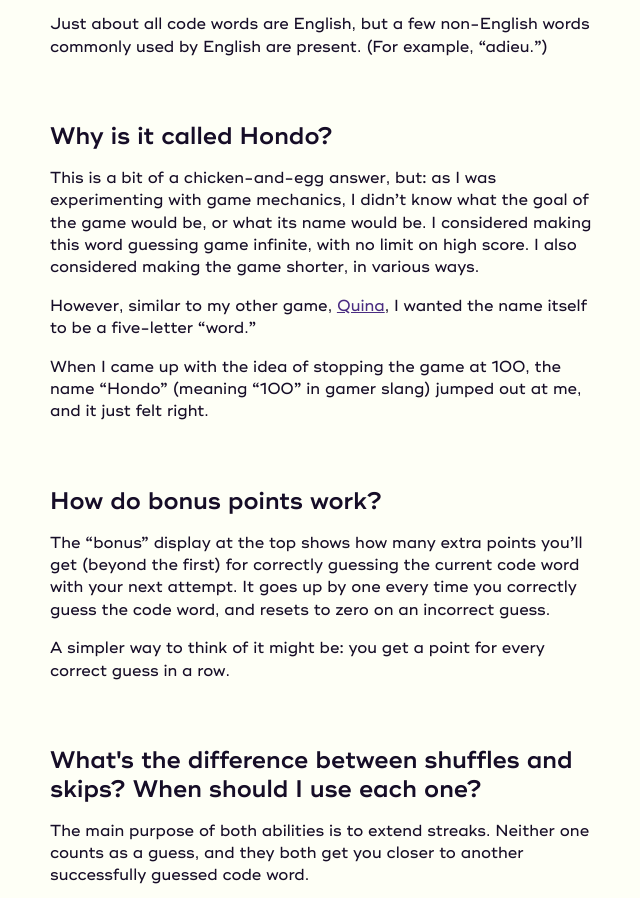
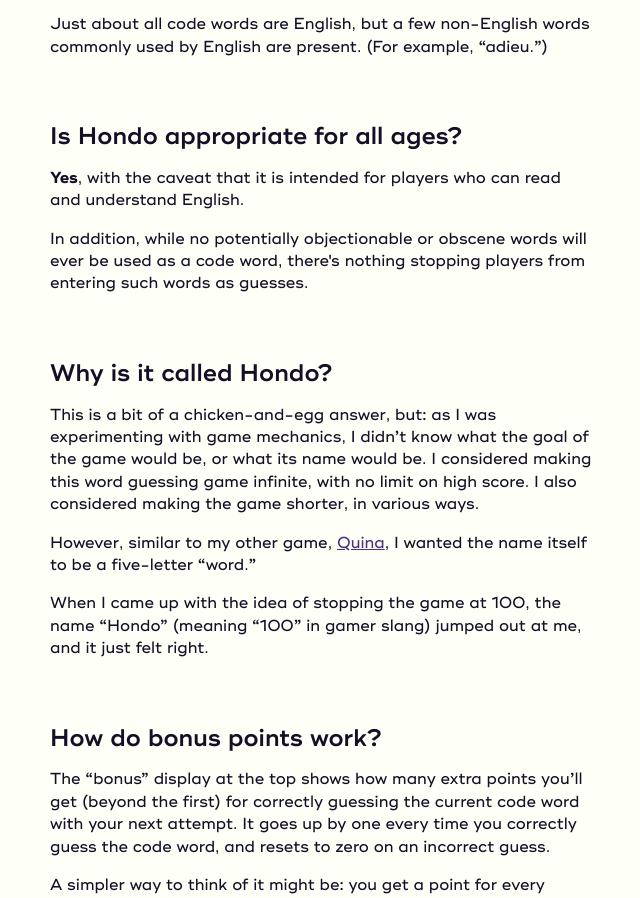
Before and after one commit to josh-collinsworth/hondo, a SvelteKit app: page /faq in a window 1280 px wide. Shown: the part 1300-2198 px from the top of the page, without its empty margins (318-958 px from the left). Built offline with nearby package versions, Linux system fonts and the light colour scheme.

Commit message:
Add age faq

```diff
--- a/src/routes/faq/+page.svelte
+++ b/src/routes/faq/+page.svelte
@@ -67,6 +67,16 @@
 		<p>
 			Just about all code words are English, but a few non-English words commonly used by English
 			are present. (For example, “adieu.”)
+		</p>
+
+		<h2 id="age">Is Hondo appropriate for all ages?</h2>
+		<p>
+			<b>Yes</b>, with the caveat that it is intended for players who can read and understand
+			English.
+		</p>
+		<p>
+			In addition, while no potentially objectionable or obscene words will ever be used as a code
+			word, there's nothing stopping players from entering such words as guesses.
 		</p>
 
 		<h2>Why is it called Hondo?</h2>
```
